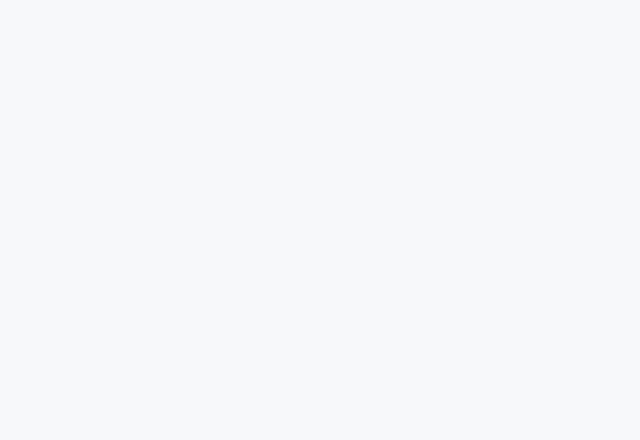
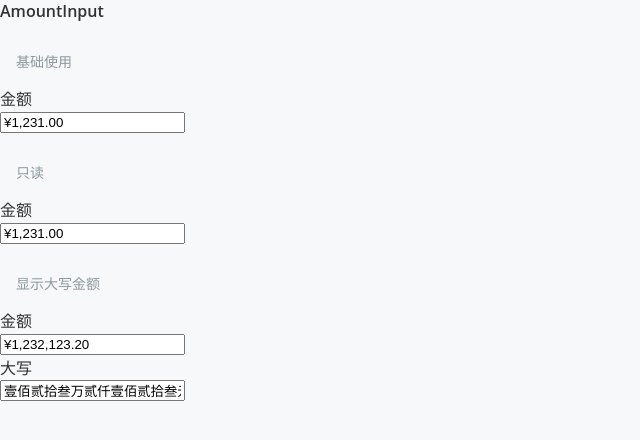
Before and after one commit to toesbieya/vant-components, a Vue app: page /#/amount-input in a window 1280 px wide. Shown: the top 440 px of the page, without its empty margins (0-640 px from the left). Built offline with nearby package versions, Linux system fonts and the light colour scheme.

Commit message:
增加金额输入框组件

```diff
--- a/example/router/index.js
+++ b/example/router/index.js
@@ -1,5 +1,6 @@
 import Router from 'vue-router'
 import Index from '@example/view/index'
+import AmountInput from '@example/view/amount-input'
 import Avatar from '@example/view/avatar'
 import DropdownItem from '@example/view/dropdown-item'
 import SearchList from '@example/view/search-list'
@@ -12,11 +13,12 @@ export default new Router({
   mode: 'hash',
   routes: [
     {path: '/', component: Index},
+    {path: '/amount-input', component: AmountInput},
     {path: '/avatar', component: Avatar},
     {path: '/dropdown-item', component: DropdownItem},
     {path: '/search-list', component: SearchList},
     {path: '/option-picker', component: OptionPicker},
     {path: '/date-picker', component: DatePicker},
-    {path: '/picker-field', component: PickerField},
+    {path: '/picker-field', component: PickerField}
   ]
 })
--- /dev/null
+++ b/example/view/amount-input.vue
@@ -0,0 +1,31 @@
+<template>
+  <div>
+    <nav-bar title="AmountInput"/>
+
+    <h2 class="demo-desc">基础使用</h2>
+    <amount-input label="金额" v-model="v1"/>
+
+    <h2 class="demo-desc">只读</h2>
+    <amount-input label="金额" v-model="v1" readonly/>
+
+    <h2 class="demo-desc">显示大写金额</h2>
+    <amount-input label="金额" v-model="v2" show-capital/>
+  </div>
+</template>
+
+<script>
+import AmountInput from '@/AmountInput'
+
+export default {
+  name: 'amount-input-demo',
+
+  components: {AmountInput},
+
+  data() {
+    return {
+      v1: '1231',
+      v2: '1232123.2'
+    }
+  }
+}
+</script>
--- a/example/view/index.vue
+++ b/example/view/index.vue
@@ -6,12 +6,16 @@
     </h1>
     <h2 class="demo-home__desc">基于vant封装的业务组件</h2>
 
+    <round-link title="AmountInput 金额输入框" to="/amount-input"/>
     <round-link title="Avatar 头像" to="/avatar"/>
     <round-link title="DropdownItem 带加载和空状态的下拉菜单" to="/dropdown-item"/>
     <round-link title="OptionPicker 弹出选项选择器" to="/option-picker"/>
     <round-link title="DatePicker 弹出日期选择器" to="/date-picker"/>
     <round-link title="PickerField 带选择器的表单项" to="/picker-field"/>
     <round-link title="SearchList 下拉刷新 + 无限滚动" to="/search-list"/>
+    <round-link title="ImageUpload 图片上传" to="/image-upload"/>
+    <round-link title="FileUpload 文件上传" to="/file-upload"/>
+    <round-link title="Table 表格" to="/table"/>
 
   </div>
 </template>
--- /dev/null
+++ b/src/AmountInput/index.vue
@@ -0,0 +1,77 @@
+<template>
+  <div>
+    <!--  用于输入的输入框  -->
+    <van-field
+        :label="label"
+        :value="isFocused ? value : formattedValue"
+        :type="isFocused ? 'number' : 'text'"
+        :readonly="readonly"
+        :placeholder="placeholder"
+        :required="required"
+        :rules="rules"
+        :input-align="inputAlign"
+        @input="onInput"
+        @focus="onFocus"
+        @blur="onBlur"
+    />
+
+    <!--  用于展示大写金额的文本框  -->
+    <van-field v-if="showCapital" label="大写" :value="uppercaseChinese" readonly :input-align="inputAlign"/>
+  </div>
+</template>
+
+<script>
+import {Field} from 'vant'
+import {isEmpty} from '../util'
+import {numberToMoney, numberToUppercaseChinese} from '../util/format'
+
+export default {
+  name: 'AmountInput',
+
+  components: {
+    [Field.name]: Field
+  },
+
+  props: {
+    value: [String, Number],
+    label: String,
+    readonly: Boolean,
+    placeholder: String,
+    required: Boolean,
+    rules: Array,
+    inputAlign: String,
+    // 是否显示下方的大写文本框
+    showCapital: Boolean
+  },
+
+  data() {
+    return {
+      // 输入框是否聚焦
+      isFocused: false
+    }
+  },
+
+  computed: {
+    // 格式化金额
+    formattedValue() {
+      return isEmpty(this.value) ? '' : numberToMoney(this.value)
+    },
+    // 大写金额
+    uppercaseChinese() {
+      return isEmpty(this.value) ? '' : numberToUppercaseChinese(this.value)
+    }
+  },
+
+  methods: {
+    onInput(v) {
+      this.isFocused && this.$emit('input', v)
+    },
+    onFocus() {
+      this.isFocused = true
+    },
+    onBlur() {
+      this.isFocused = false
+    }
+  }
+}
+</script>
--- /dev/null
+++ b/src/util/format.js
@@ -0,0 +1,105 @@
+/**
+ * 将数字转换成千分位字符串显示
+ *
+ * @param number {string|Number}
+ * @return {string}
+ */
+export function numberToMoney(number) {
+  number = Number(number)
+  return parseFloat(number.toFixed(2)).toLocaleString('zh', {style: 'currency', currency: 'CNY',minimumFractionDigits: 2})
+}
+
+/**
+ * 数字转大写中文金额
+ *
+ * @param number {string|Number}
+ * @return {string}
+ */
+export function numberToUppercaseChinese(number) {
+  let money = number
+  // 汉字的数字
+  let cnNums = ['零', '壹', '贰', '叁', '肆', '伍', '陆', '柒', '捌', '玖']
+  // 基本单位
+  let cnIntRadice = ['', '拾', '佰', '仟']
+  // 对应整数部分扩展单位
+  let cnIntUnits = ['', '万', '亿', '兆']
+  // 对应小数部分单位
+  let cnDecUnits = ['角', '分', '毫', '厘']
+  // 整数金额时后面跟的字符
+  let cnInteger = '整'
+  // 整型完以后的单位
+  let cnIntLast = '元'
+  let maxNum = 999999999999999.9999 // 最大处理的数字
+  let IntegerNum // 金额整数部分
+  let DecimalNum // 金额小数部分
+  let largeWord = '' // 输出的中文金额字符串
+  let parts // 分离金额后用的数组,预定义
+  let Symbol = ''// 正负值标记
+  if (money === '') {
+    return ''
+  }
+  money = parseFloat(money)
+  if (money >= maxNum) {
+    return ''
+  }
+  if (money === 0) {
+    largeWord = cnNums[0] + cnIntLast + cnInteger
+    return largeWord
+  }
+  if (money < 0) {
+    money = -money
+    Symbol = '负 '
+  }
+  money = money.toString() // 转换为字符串
+  if (!money.includes('.')) {
+    IntegerNum = money
+    DecimalNum = ''
+  }
+  else {
+    parts = money.split('.')
+    IntegerNum = parts[0]
+    DecimalNum = parts[1].substr(0, 4)
+  }
+  if (parseInt(IntegerNum, 10) > 0) {
+    // 获取整型部分转换
+    let zeroCount = 0
+    let IntLen = IntegerNum.length
+    for (let i = 0; i < IntLen; i++) {
+      let n = IntegerNum.substr(i, 1)
+      let p = IntLen - i - 1
+      let q = p / 4
+      let m = p % 4
+      if (n === '0') {
+        zeroCount++
+      }
+      else {
+        if (zeroCount > 0) {
+          largeWord += cnNums[0]
+        }
+        zeroCount = 0 // 归零
+        largeWord += cnNums[parseInt(n)] + cnIntRadice[m]
+      }
+      if (m === 0 && zeroCount < 4) {
+        largeWord += cnIntUnits[q]
+      }
+    }
+    largeWord += cnIntLast
+  }
+  if (DecimalNum !== '') { // 小数部分
+    let decLen = DecimalNum.length
+    for (let i = 0; i < decLen; i++) {
+      let n = DecimalNum.substr(i, 1)
+      if (n !== '0') {
+        largeWord += cnNums[Number(n)] + cnDecUnits[i]
+      }
+    }
+  }
+  if (largeWord === '') {
+    largeWord += cnNums[0] + cnIntLast + cnInteger
+  }
+  else if (DecimalNum === '') {
+    largeWord += cnInteger
+  }
+  largeWord = Symbol + largeWord
+  return largeWord
+}
```
